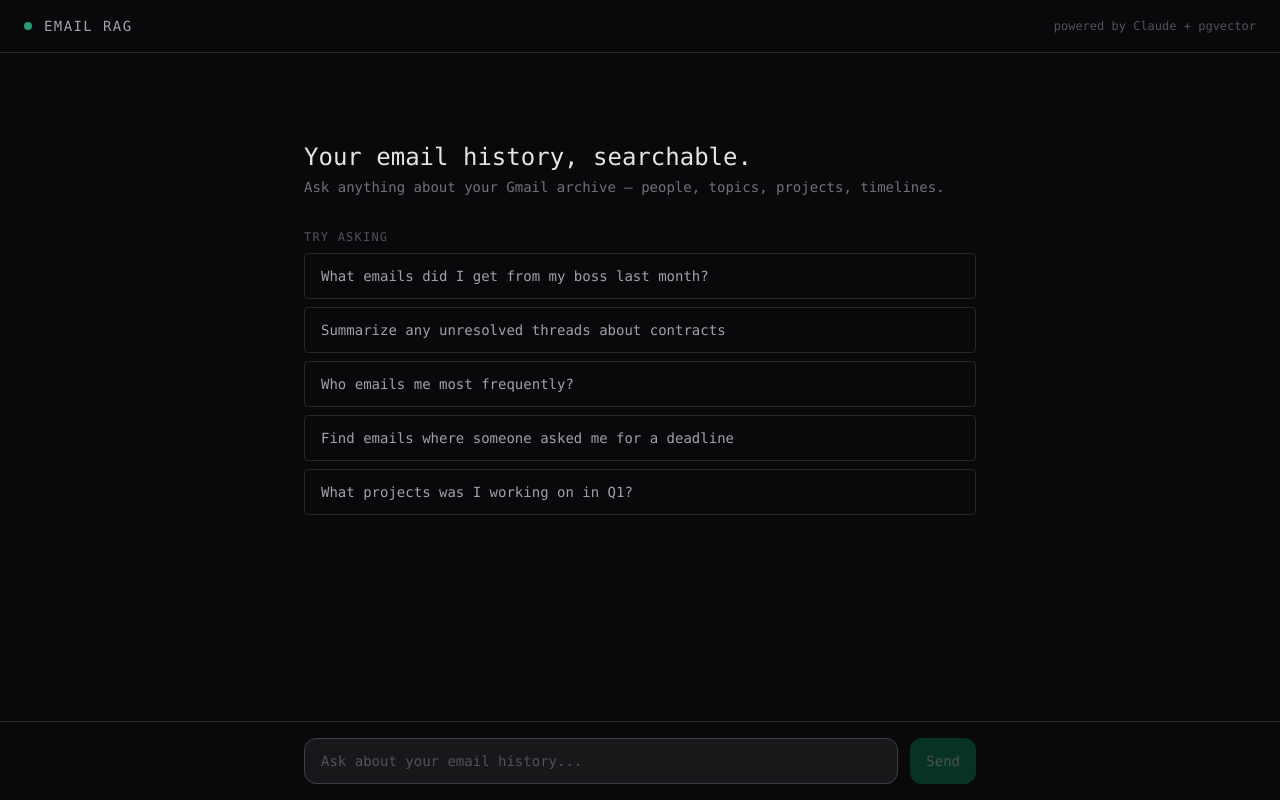
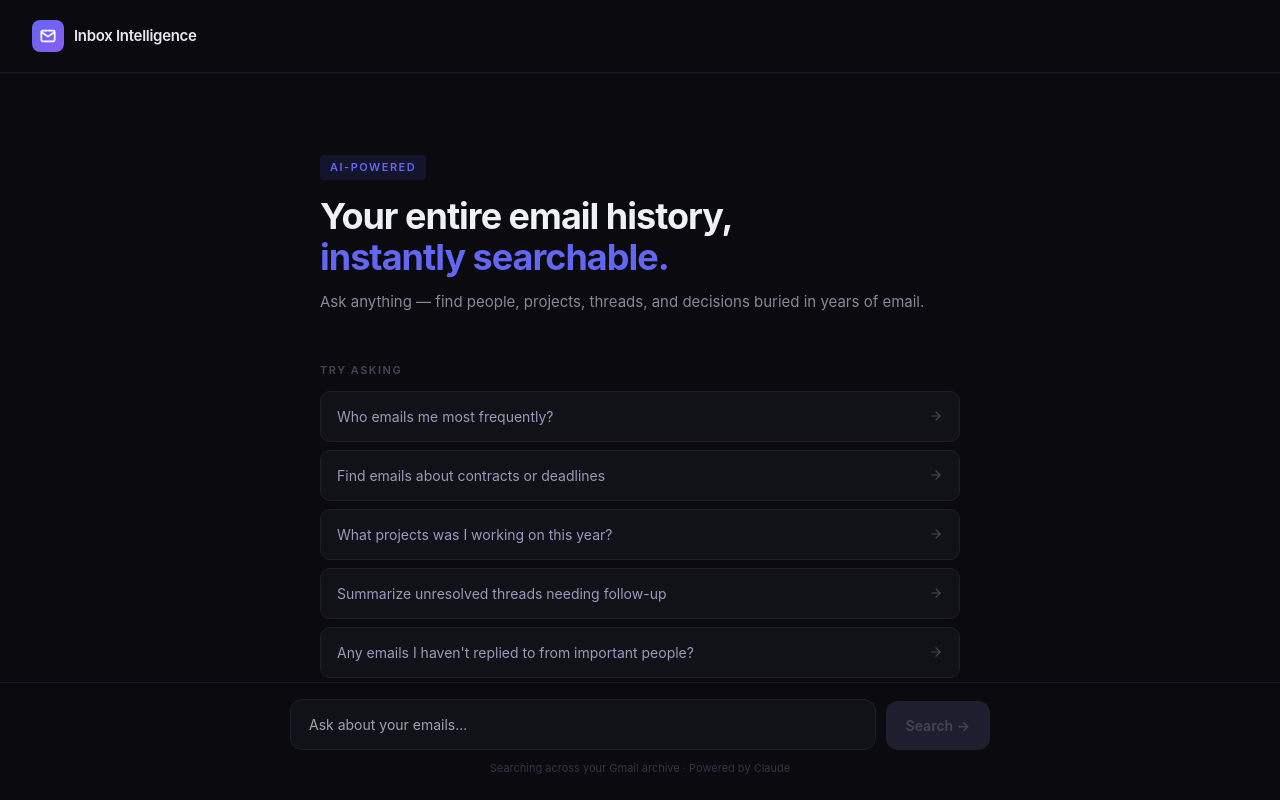
Before and after one commit to somisalami12/email-rag, a Next.js app: page / in a window 1280 px wide. Built offline with nearby package versions, Linux system fonts and the light colour scheme.

Commit message:
redesign UI

```diff
--- a/scripts/ingest.mjs
+++ b/scripts/ingest.mjs
@@ -15,6 +15,7 @@ const supabase = createClient(config.SUPABASE_URL, config.SUPABASE_SERVICE_KEY);
 const BATCH_SIZE = 20;
 const MAX_CHUNK_CHARS = 1500;
 const MIN_BODY_LENGTH = 50;
+const MAX_EMAILS = 1000;
 
 async function main() {
   const mboxPath = process.argv[2];
@@ -108,7 +109,9 @@ async function parseMboxStreaming(filePath) {
     }
   }
 
-  return emails;
+  const limited = emails.slice(-MAX_EMAILS);
+  console.log(`   Using most recent ${limited.length} emails`);
+  return limited;
 }
 
 function cleanEmailBody(raw) {
--- a/src/app/page.tsx
+++ b/src/app/page.tsx
@@ -9,11 +9,11 @@ interface Message {
 }
 
 const SUGGESTIONS = [
-  "What emails did I get from my boss last month?",
-  "Summarize any unresolved threads about contracts",
   "Who emails me most frequently?",
-  "Find emails where someone asked me for a deadline",
-  "What projects was I working on in Q1?",
+  "Find emails about contracts or deadlines",
+  "What projects was I working on this year?",
+  "Summarize unresolved threads needing follow-up",
+  "Any emails I haven't replied to from important people?",
 ];
 
 export default function Home() {
@@ -21,6 +21,7 @@ export default function Home() {
   const [input, setInput] = useState("");
   const [loading, setLoading] = useState(false);
   const bottomRef = useRef<HTMLDivElement>(null);
+  const inputRef = useRef<HTMLInputElement>(null);
 
   useEffect(() => {
     bottomRef.current?.scrollIntoView({ behavior: "smooth" });
@@ -36,8 +37,7 @@ export default function Home() {
     setInput("");
     setLoading(true);
 
-    const assistantMsg: Message = { role: "assistant", content: "" };
-    setMessages((prev) => [...prev, assistantMsg]);
+    setMessages((prev) => [...prev, { role: "assistant", content: "" }]);
 
     try {
       const res = await fetch("/api/chat", {
@@ -62,99 +62,185 @@ export default function Home() {
           return updated;
         });
       }
-    } catch (err) {
+    } catch {
       setMessages((prev) => {
         const updated = [...prev];
         updated[updated.length - 1] = {
           role: "assistant",
-          content: "Something went wrong. Check your API keys and Supabase connection.",
+          content: "Something went wrong. Please try again.",
         };
         return updated;
       });
     } finally {
       setLoading(false);
+      setTimeout(() => inputRef.current?.focus(), 100);
     }
   }
 
+  const isEmpty = messages.length === 0;
+
   return (
-    <div className="flex flex-col h-screen bg-zinc-950 text-zinc-100 font-mono">
+    <div style={{ display: "flex", flexDirection: "column", height: "100vh", background: "#0A0A0F", color: "#E8E8F0", fontFamily: "'Inter', -apple-system, sans-serif" }}>
 
       {/* Header */}
-      <header className="border-b border-zinc-800 px-6 py-4 flex items-center gap-3">
-        <div className="w-2 h-2 rounded-full bg-emerald-400 animate-pulse" />
-        <span className="text-sm text-zinc-400 tracking-widest uppercase">Email RAG</span>
-        <span className="ml-auto text-xs text-zinc-600">powered by Claude + pgvector</span>
+      <header style={{ padding: "20px 32px", display: "flex", alignItems: "center", justifyContent: "space-between", borderBottom: "1px solid #1A1A2E" }}>
+        <div style={{ display: "flex", alignItems: "center", gap: "10px" }}>
+          <div style={{ width: "32px", height: "32px", background: "linear-gradient(135deg, #6366F1, #8B5CF6)", borderRadius: "8px", display: "flex", alignItems: "center", justifyContent: "center" }}>
+            <svg width="16" height="16" viewBox="0 0 24 24" fill="none" stroke="white" strokeWidth="2.5" strokeLinecap="round" strokeLinejoin="round">
+              <path d="M20 4H4a2 2 0 0 0-2 2v12a2 2 0 0 0 2 2h16a2 2 0 0 0 2-2V6a2 2 0 0 0-2-2z"/>
+              <polyline points="22,6 12,13 2,6"/>
+            </svg>
+          </div>
+          <span style={{ fontWeight: 600, fontSize: "15px", letterSpacing: "-0.3px" }}>Inbox Intelligence</span>
+        </div>
+        {!isEmpty && (
+          <button
+            onClick={() => setMessages([])}
+            style={{ fontSize: "13px", color: "#555570", background: "none", border: "none", cursor: "pointer", padding: "6px 12px", borderRadius: "6px", transition: "color 0.2s" }}
+            onMouseEnter={e => (e.currentTarget.style.color = "#8888AA")}
+            onMouseLeave={e => (e.currentTarget.style.color = "#555570")}
+          >
+            New search
+          </button>
+        )}
       </header>
 
-      {/* Messages */}
-      <div className="flex-1 overflow-y-auto px-4 py-6 space-y-6">
-        {messages.length === 0 && (
-          <div className="max-w-2xl mx-auto mt-16 space-y-8">
-            <div>
-              <h1 className="text-2xl font-light text-zinc-200 mb-1">
-                Your email history, searchable.
+      {/* Body */}
+      <div style={{ flex: 1, overflowY: "auto", padding: "0 24px" }}>
+        {isEmpty ? (
+          <div style={{ maxWidth: "640px", margin: "0 auto", paddingTop: "80px", paddingBottom: "40px" }}>
+            {/* Hero */}
+            <div style={{ marginBottom: "48px" }}>
+              <div style={{ display: "inline-block", fontSize: "11px", fontWeight: 600, letterSpacing: "1.5px", textTransform: "uppercase", color: "#6366F1", marginBottom: "16px", padding: "4px 10px", background: "#6366F120", borderRadius: "4px" }}>
+                AI-Powered
+              </div>
+              <h1 style={{ fontSize: "36px", fontWeight: 700, lineHeight: 1.15, letterSpacing: "-1px", marginBottom: "12px", color: "#F0F0F8" }}>
+                Your entire email history,<br />
+                <span style={{ color: "#6366F1" }}>instantly searchable.</span>
               </h1>
-              <p className="text-zinc-500 text-sm">
-                Ask anything about your Gmail archive — people, topics, projects, timelines.
+              <p style={{ fontSize: "15px", color: "#888899", lineHeight: 1.6 }}>
+                Ask anything — find people, projects, threads, and decisions buried in years of email.
               </p>
             </div>
-            <div className="space-y-2">
-              <p className="text-xs text-zinc-600 uppercase tracking-widest">Try asking</p>
+
+            {/* Suggestions */}
+            <div style={{ marginBottom: "16px" }}>
+              <p style={{ fontSize: "11px", fontWeight: 600, letterSpacing: "1.5px", textTransform: "uppercase", color: "#444455", marginBottom: "12px" }}>
+                Try asking
+              </p>
+              <div style={{ display: "flex", flexDirection: "column", gap: "8px" }}>
                 {SUGGESTIONS.map((s) => (
                   <button
                     key={s}
                     onClick={() => send(s)}
-                  className="block w-full text-left px-4 py-3 rounded border border-zinc-800 text-zinc-400 text-sm hover:border-zinc-600 hover:text-zinc-200 transition-colors"
+                    style={{
+                      textAlign: "left", padding: "14px 16px", background: "#111118", border: "1px solid #1E1E2E",
+                      borderRadius: "10px", color: "#9999BB", fontSize: "14px", cursor: "pointer", transition: "all 0.15s",
+                      display: "flex", alignItems: "center", justifyContent: "space-between"
+                    }}
+                    onMouseEnter={e => { e.currentTarget.style.borderColor = "#6366F1"; e.currentTarget.style.color = "#E0E0F0"; e.currentTarget.style.background = "#14141E"; }}
+                    onMouseLeave={e => { e.currentTarget.style.borderColor = "#1E1E2E"; e.currentTarget.style.color = "#9999BB"; e.currentTarget.style.background = "#111118"; }}
                   >
-                  {s}
+                    <span>{s}</span>
+                    <svg width="14" height="14" viewBox="0 0 24 24" fill="none" stroke="currentColor" strokeWidth="2" strokeLinecap="round" strokeLinejoin="round" style={{ opacity: 0.4, flexShrink: 0, marginLeft: "12px" }}>
+                      <line x1="5" y1="12" x2="19" y2="12"/><polyline points="12 5 19 12 12 19"/>
+                    </svg>
                   </button>
                 ))}
               </div>
             </div>
-        )}
-
-        {messages.map((msg, i) => (
-          <div
-            key={i}
-            className={`max-w-2xl mx-auto ${msg.role === "user" ? "flex justify-end" : ""}`}
-          >
-            {msg.role === "user" ? (
-              <div className="bg-zinc-800 rounded-2xl rounded-tr-sm px-4 py-3 text-sm text-zinc-200 max-w-lg">
-                {msg.content}
           </div>
         ) : (
-              <div className="space-y-1">
-                <div className="text-xs text-zinc-600 uppercase tracking-widest mb-2">Claude</div>
-                <div className="text-sm text-zinc-300 leading-relaxed prose prose-invert prose-sm max-w-none">
-                  <ReactMarkdown>{msg.content || (loading ? "▋" : "")}</ReactMarkdown>
+          <div style={{ maxWidth: "700px", margin: "0 auto", paddingTop: "32px", paddingBottom: "24px", display: "flex", flexDirection: "column", gap: "24px" }}>
+            {messages.map((msg, i) => (
+              <div key={i} style={{ display: "flex", flexDirection: msg.role === "user" ? "row-reverse" : "row", gap: "12px", alignItems: "flex-start" }}>
+                {/* Avatar */}
+                <div style={{
+                  width: "30px", height: "30px", borderRadius: "50%", flexShrink: 0, display: "flex", alignItems: "center", justifyContent: "center", fontSize: "12px", fontWeight: 600,
+                  background: msg.role === "user" ? "#6366F1" : "#1E1E2E",
+                  color: msg.role === "user" ? "white" : "#6366F1",
+                  border: msg.role === "assistant" ? "1px solid #2A2A3E" : "none"
+                }}>
+                  {msg.role === "user" ? "S" : "✦"}
                 </div>
+                {/* Bubble */}
+                <div style={{
+                  maxWidth: "calc(100% - 50px)",
+                  padding: msg.role === "user" ? "10px 16px" : "0",
+                  background: msg.role === "user" ? "#6366F1" : "transparent",
+                  borderRadius: msg.role === "user" ? "18px 4px 18px 18px" : "0",
+                  fontSize: "14px",
+                  lineHeight: 1.65,
+                  color: msg.role === "user" ? "white" : "#C8C8E0",
+                }}>
+                  {msg.role === "assistant" ? (
+                    <div className="prose prose-invert prose-sm" style={{ maxWidth: "none" }}>
+                      <ReactMarkdown>{msg.content || (loading && i === messages.length - 1 ? "▋" : "")}</ReactMarkdown>
                     </div>
-            )}
+                  ) : msg.content}
+                </div>
               </div>
             ))}
             <div ref={bottomRef} />
           </div>
+        )}
+      </div>
 
       {/* Input */}
-      <div className="border-t border-zinc-800 px-4 py-4">
-        <div className="max-w-2xl mx-auto flex gap-3">
+      <div style={{ padding: "16px 24px 24px", borderTop: "1px solid #1A1A2E" }}>
+        <div style={{ maxWidth: "700px", margin: "0 auto", display: "flex", gap: "10px", alignItems: "flex-end" }}>
+          <div style={{ flex: 1, position: "relative" }}>
             <input
-            className="flex-1 bg-zinc-900 border border-zinc-700 rounded-xl px-4 py-3 text-sm text-zinc-200 placeholder-zinc-600 focus:outline-none focus:border-zinc-500 transition-colors"
-            placeholder="Ask about your email history..."
+              ref={inputRef}
               value={input}
               onChange={(e) => setInput(e.target.value)}
               onKeyDown={(e) => e.key === "Enter" && !e.shiftKey && send()}
               disabled={loading}
+              placeholder="Ask about your emails..."
+              style={{
+                width: "100%", padding: "14px 18px", background: "#111118", border: "1px solid #1E1E2E",
+                borderRadius: "12px", fontSize: "14px", color: "#E0E0F0", outline: "none",
+                transition: "border-color 0.15s", boxSizing: "border-box"
+              }}
+              onFocus={e => (e.currentTarget.style.borderColor = "#6366F1")}
+              onBlur={e => (e.currentTarget.style.borderColor = "#1E1E2E")}
             />
+          </div>
           <button
             onClick={() => send()}
             disabled={loading || !input.trim()}
-            className="px-4 py-3 bg-emerald-600 hover:bg-emerald-500 disabled:opacity-30 disabled:cursor-not-allowed rounded-xl text-sm font-medium transition-colors"
+            style={{
+              padding: "14px 20px", background: loading || !input.trim() ? "#1E1E2E" : "#6366F1",
+              border: "none", borderRadius: "12px", color: loading || !input.trim() ? "#444455" : "white",
+              fontSize: "14px", fontWeight: 600, cursor: loading || !input.trim() ? "not-allowed" : "pointer",
+              transition: "all 0.15s", whiteSpace: "nowrap"
+            }}
           >
-            {loading ? "..." : "Send"}
+            {loading ? (
+              <span style={{ display: "flex", alignItems: "center", gap: "6px" }}>
+                <span style={{ width: "6px", height: "6px", borderRadius: "50%", background: "currentColor", animation: "pulse 1s infinite" }} />
+                Searching
+              </span>
+            ) : "Search →"}
           </button>
         </div>
+        <p style={{ textAlign: "center", fontSize: "11px", color: "#333344", marginTop: "10px" }}>
+          Searching across your Gmail archive · Powered by Claude
+        </p>
       </div>
+
+      <style>{`
+        * { box-sizing: border-box; margin: 0; padding: 0; }
+        ::-webkit-scrollbar { width: 4px; }
+        ::-webkit-scrollbar-track { background: transparent; }
+        ::-webkit-scrollbar-thumb { background: #2A2A3E; border-radius: 2px; }
+        .prose p { margin-bottom: 10px; }
+        .prose ul { margin: 8px 0 8px 20px; }
+        .prose li { margin-bottom: 4px; }
+        .prose strong { color: #E0E0F0; }
+        .prose code { background: #1E1E2E; padding: 2px 6px; border-radius: 4px; font-size: 12px; }
+        @keyframes pulse { 0%, 100% { opacity: 1; } 50% { opacity: 0.3; } }
+      `}</style>
     </div>
   );
 }
```
Lines whose indentation alone changed are shown as unchanged.
